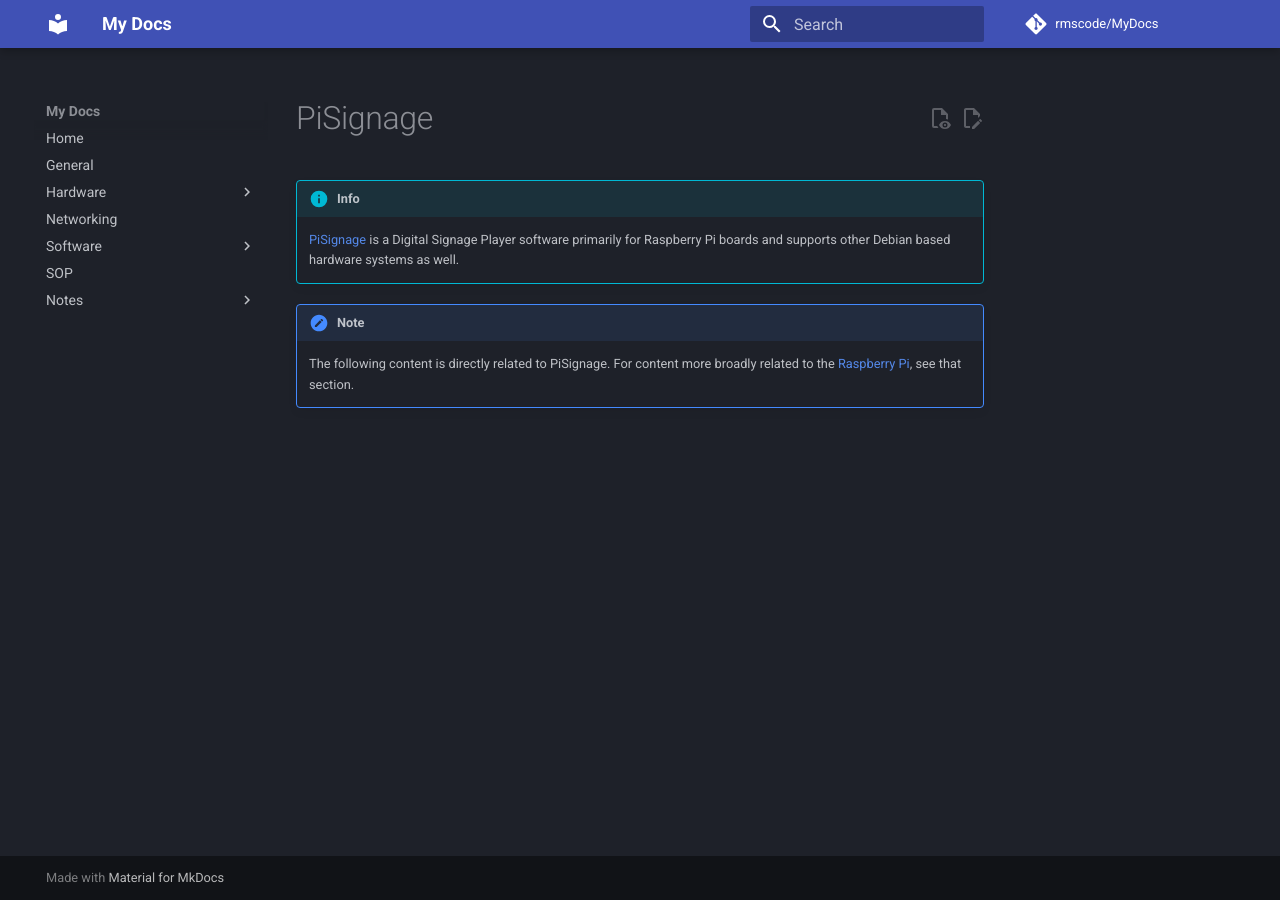
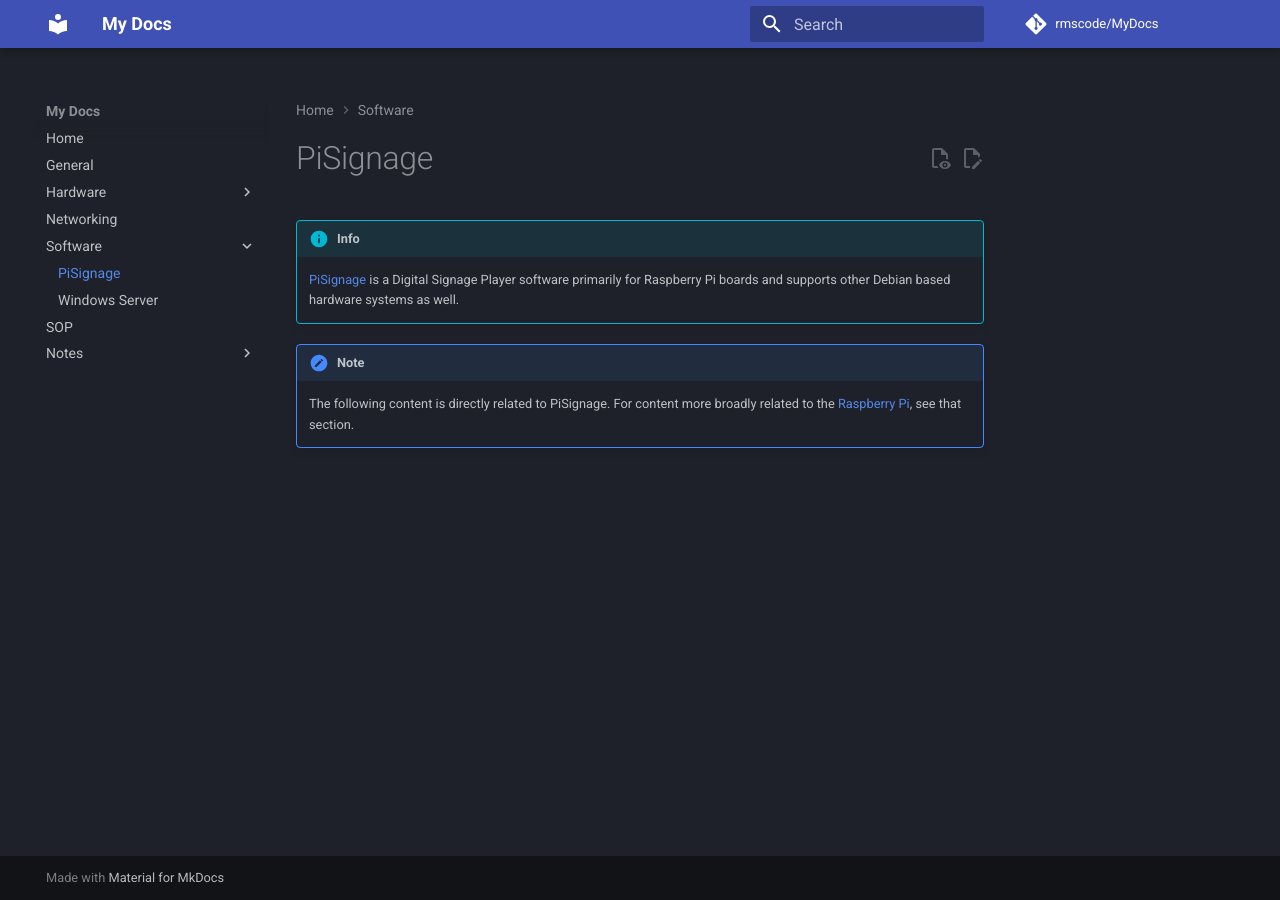
Before and after one commit to rmscode/binary-garden, an MkDocs documentation site: the page built from docs/software/pisignage.md, in a window 1280 px wide. Built offline with MkDocs 1.6.1 and Material for MkDocs 9.7.7, drawn with Linux system fonts in a browser that asks for light colours; comment, search, counter and statistics services are not loaded.

Commit message:
Update mkdocs.yml

```diff
--- a/mkdocs.yml
+++ b/mkdocs.yml
@@ -89,12 +89,12 @@
       - hardware/dell-emc/powervault-me4.md
     - Microsoft:
       - hardware/microsoft/surface-rt.md
-    - raspberrypi.md
+    - hardware/raspberrypi.md
   - Networking:
     - networking/index.md
   - Software:
     - software/index.md
-    - pisignage.md
+    - software/pisignage.md
     - Windows Server: software/windows-server.md
   - SOP:
     - sop/index.md
```
